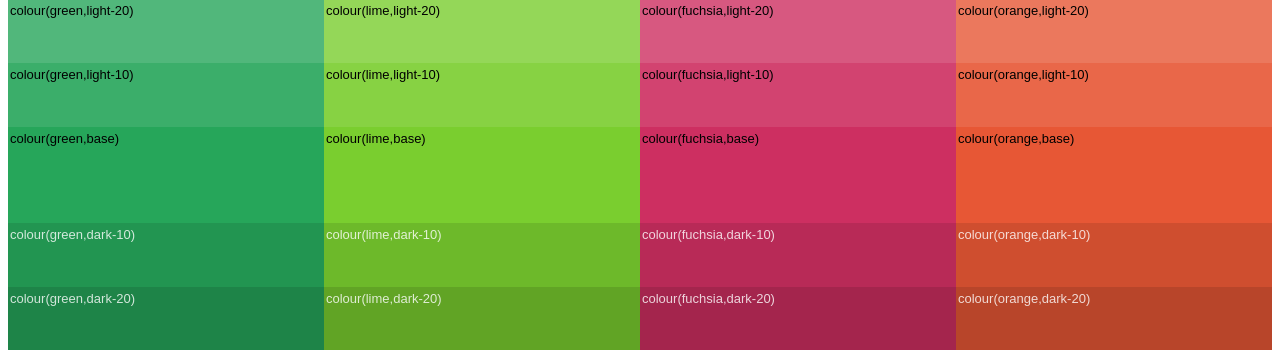
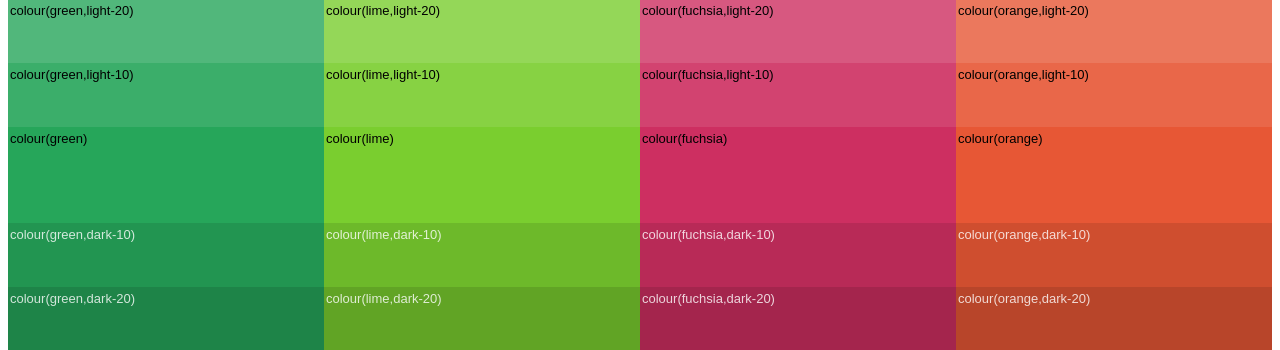
Before and after one commit to mikebirch/cfpicker, a PHP site: page / in a window 1280 px wide. Shown: the part 631-981 px from the top of the page. Run offline with PHP 8.4, Linux system fonts and the light colour scheme; some libraries are stand-ins or nearby versions.

Commit message:
removed redundant "base"

```diff
--- a/index.php
+++ b/index.php
@@ -46,7 +46,11 @@ $tones = array(
     <div class="col">
       <?php foreach ($tones as $tone) : ?>
       <div class="box <?php echo $colour.'-'.$tone ?>">
+        <?php if($tone == 'base'): ?>
+        <textarea>colour(<?php echo $colour ?>)</textarea>
+        <?php else: ?>
         <textarea>colour(<?php echo $colour ?>,<?php echo $tone ?>)</textarea>
+        <?php endif; ?>
       </div>
       <?php endforeach ?>
     </div>
```
